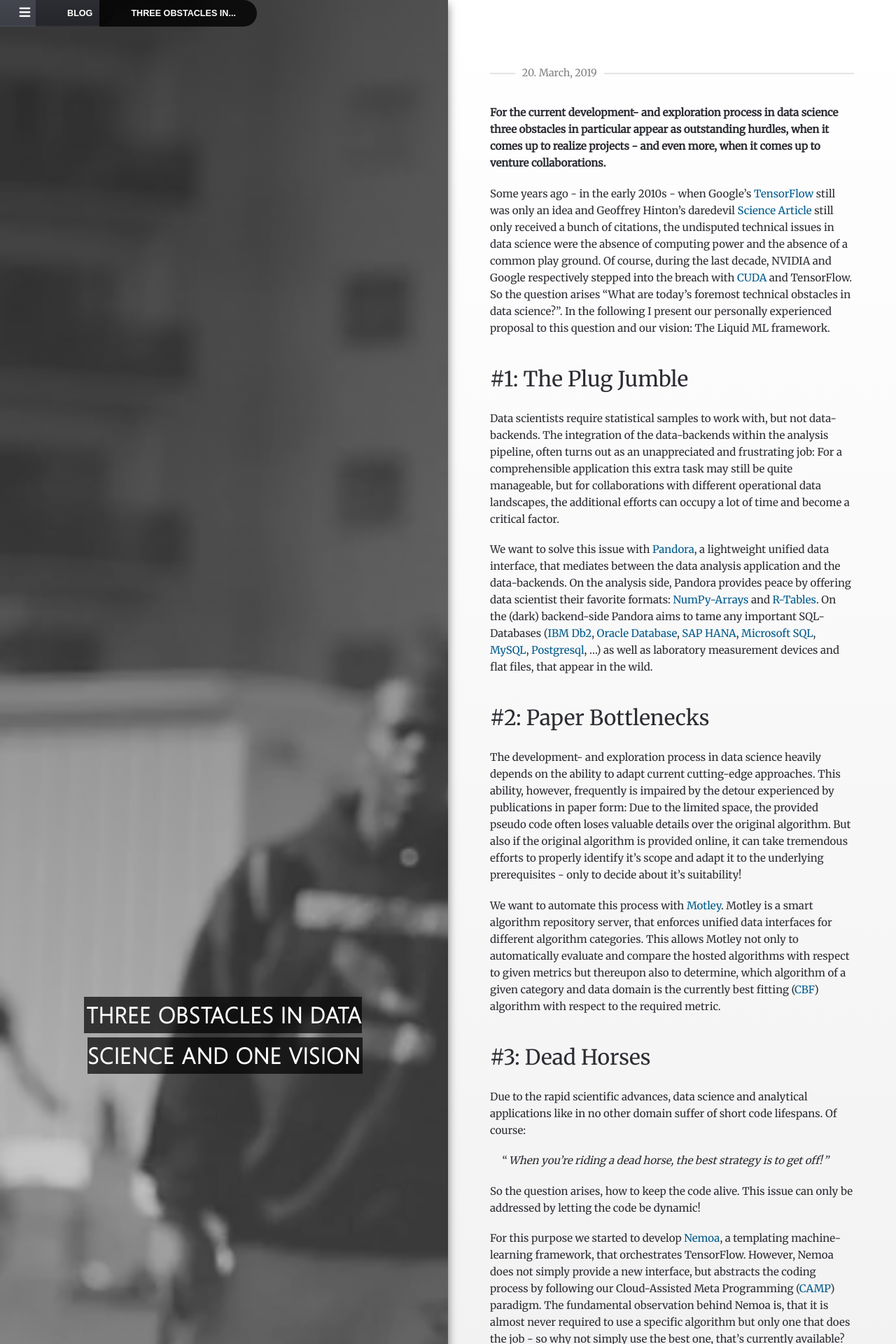
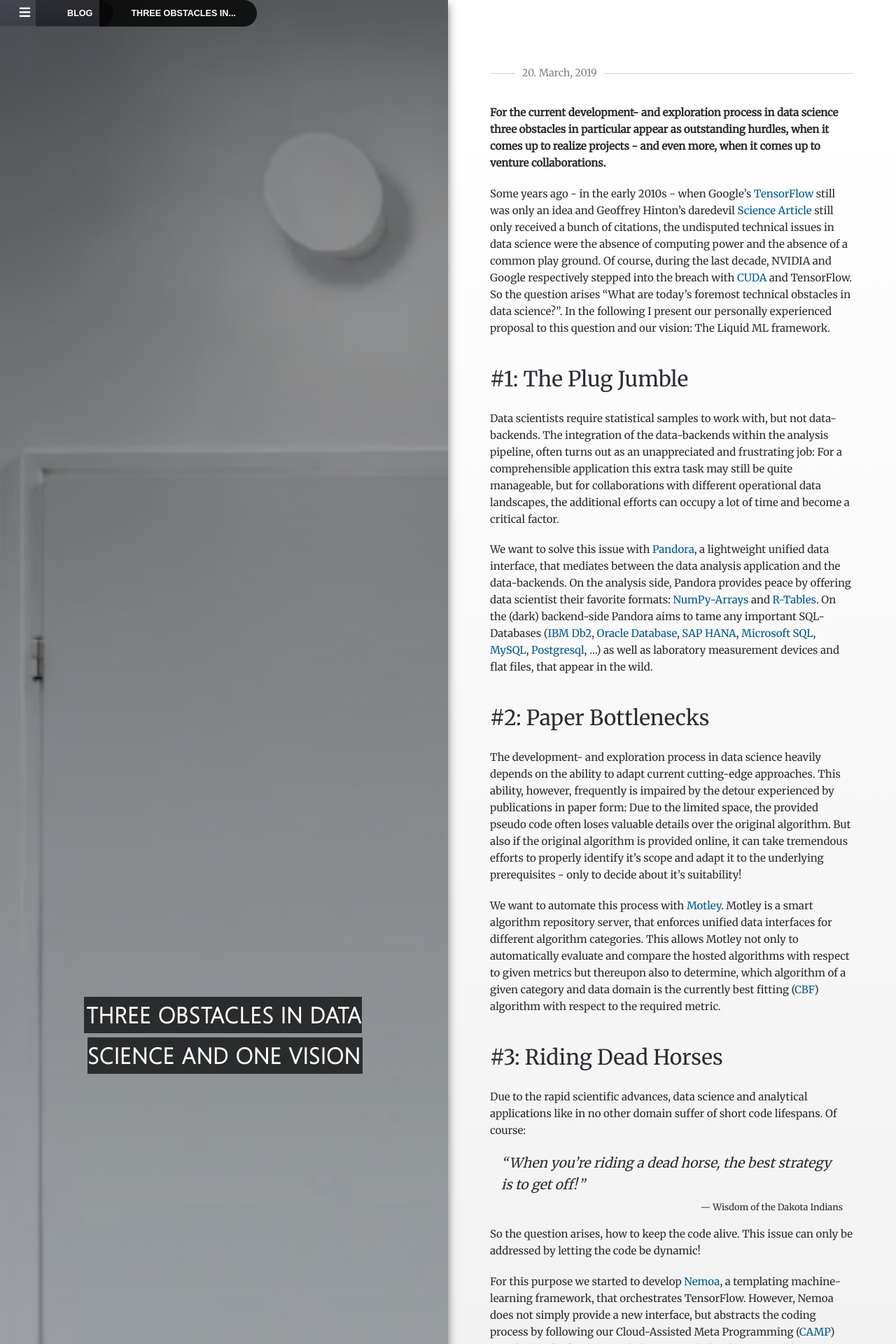
Before and after one commit to frootlab/frootlab.github.io, a Jekyll site: the page built from _posts/2019-03-20-three-obstacles-in-data-science.md, in a window 1280 px wide. Shown: the top 1920 px of the page at 70% size. Built offline with Jekyll 4.4.1, drawn with Linux system fonts in a browser that asks for light colours; nearby versions of some CDN libraries; some of the changed text lies outside the part shown.

Commit message:
fixes #98

```diff
--- a/_includes/share-article.html
+++ b/_includes/share-article.html
@@ -1,6 +1,6 @@
 {% if page.share != false %}
 <div class="share-article">
-  <div class="separator">Print / Share Article</div>
+  <div class="separator">Spread Article</div>
   {% if page.pdf %}
   <a href="{{ site.url }}/{{ page.pdf }}" class="btn" title="Save as PDF" target="_blank" rel="noopener">
     <i class="fas fa-file-pdf"></i><span> Download</span>
--- a/_posts/2019-03-20-three-obstacles-in-data-science.md
+++ b/_posts/2019-03-20-three-obstacles-in-data-science.md
@@ -5,8 +5,9 @@
 author: "Patrick Michl"
 license: "CC BY 4.0"
 license-url: "https://creativecommons.org/licenses/by/4.0/"
-image: images/back/agile.webp
-preview: images/posts/preview/agile.webp
+image: images/back/doors.webp
+preview: images/posts/preview/doors.webp
+pdf: files/posts/2019-03-20-three-obstacles-in-data-science.pdf
 categories:
   - Corporate
 tags:
@@ -72,11 +73,13 @@
 currently best fitting ([CBF](/tags#CBF)) algorithm with respect to the required
 metric.
 
-## \#3: Dead Horses
+## \#3: Riding Dead Horses
 
 Due to the rapid scientific advances, data science and analytical applications
 like in no other domain suffer of short code lifespans. Of course:
 > When you're riding a dead horse, the best strategy is to get off!
+>
+> Wisdom of the Dakota Indians
 
 So the question arises, how to keep the code alive. This issue can only be
 addressed by letting the code be dynamic!
```
Also changed, not shown: images/back/doors.webp (added), images/posts/preview/doors.webp (added), 1 other file.
